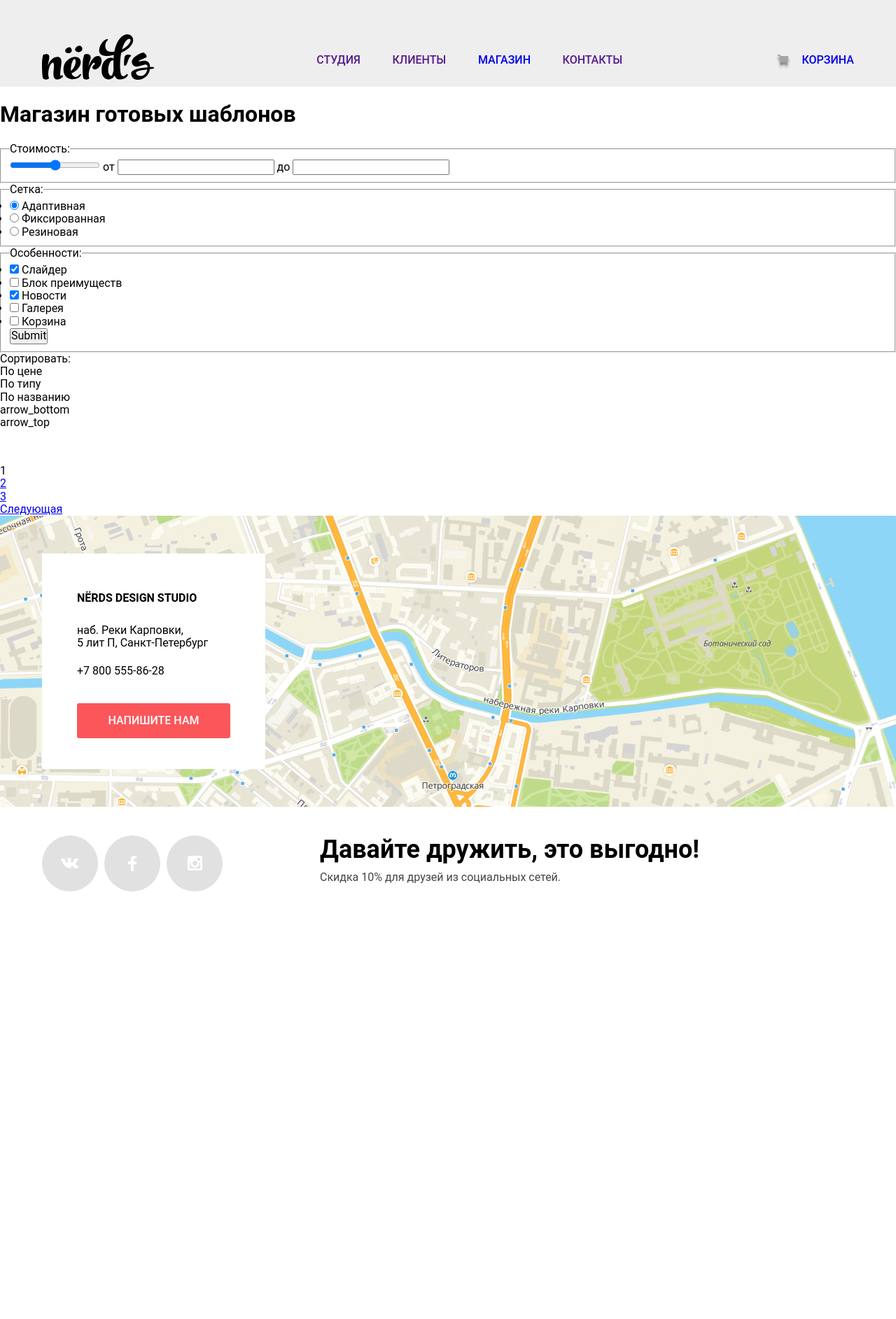
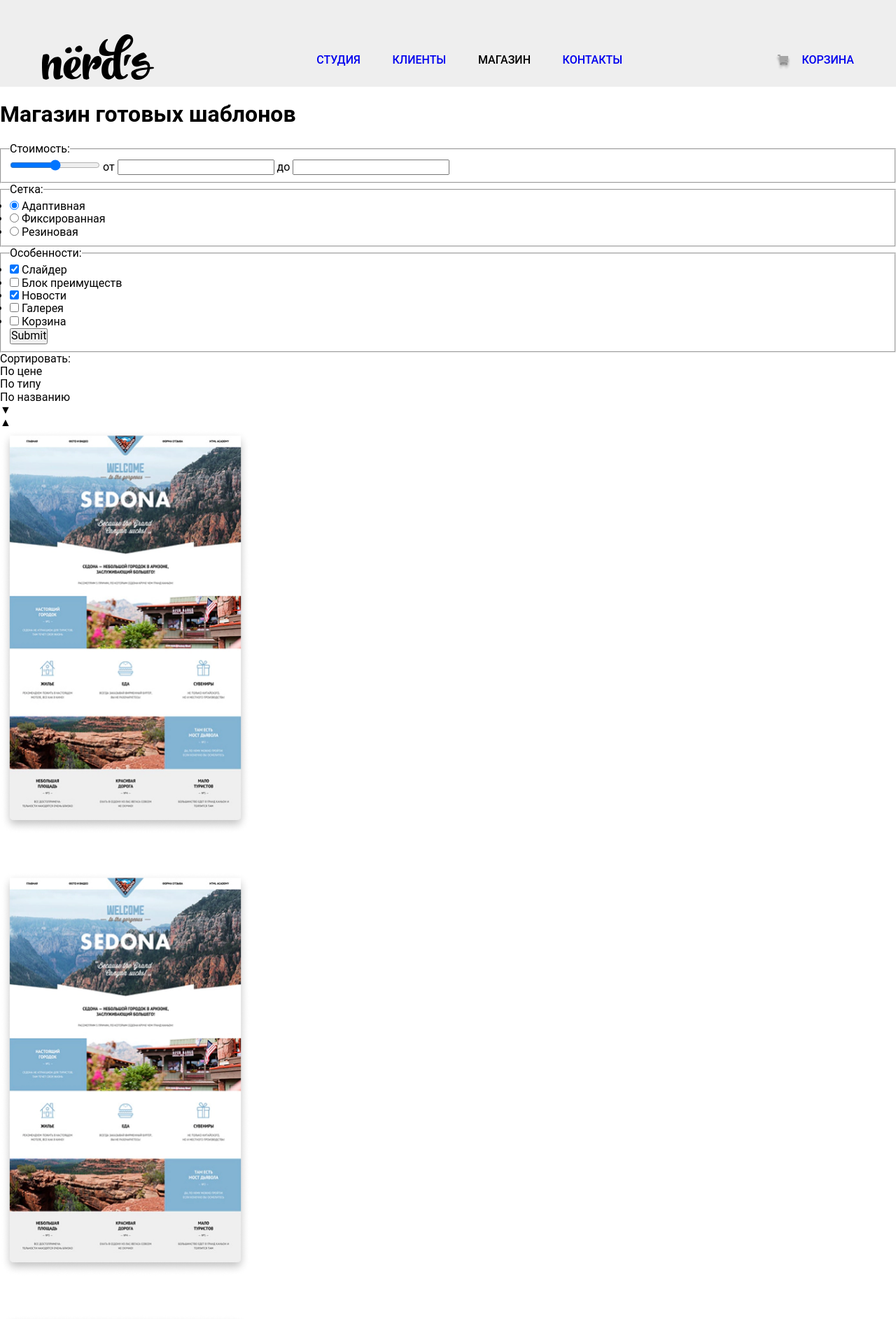
Before and after one commit to Mishelinus/nerds, a PHP site: page /catalog.html in a window 1280 px wide. Shown: the top 1885 px of the page at 70% size. Before the commit the page ends 1274 px from the top, so only its background shows below. Run offline with PHP 8.4, Linux system fonts and the light colour scheme; some web fonts are replaced.

Commit message:
добавил классы в catalog.html,+ мелкие правки

```diff
--- a/catalog.html
+++ b/catalog.html
@@ -3,11 +3,15 @@
 
 <head>
   <meta charset="utf-8">
-  <title>HTML Academy: {{projectTitle}}</title>
-  <!-- <link rel="apple-touch-icon" sizes="152x152" href="/apple-touch-icon.png"> -->
-  <link rel="icon" type="image/png" sizes="32x32" href="img/32.png">
-  <!-- <link rel="icon" type="image/png" sizes="16x16" href="/favicon-16x16.png"> -->
-  <!--  <link rel="manifest" href="/site.webmanifest"> -->
+  <title>HTML Academy: Интернет магазин «Nёrds»</title>
+  <link rel="icon" href="favicon.ico"> <!-- 32×32 -->
+  <link rel="apple-touch-icon" sizes="180x180" href="img/favicons/apple-touch-icon.png">
+  <link rel="icon" type="image/png" sizes="32x32" href="img/favicons/favicon-32x32.png">
+  <link rel="icon" type="image/png" sizes="16x16" href="img/favicons/favicon-16x16.png">
+  <link rel="manifest" href="manifest.webmanifest">
+  <link rel="mask-icon" href="img/favicons/safari-pinned-tab.svg" color="#5bbad5">
+  <meta name="msapplication-TileColor" content="#da532c">
+  <meta name="theme-color" content="#ffffff">
   <link rel="stylesheet" href="css/normalize.css">
   <link rel="stylesheet" href="css/fonts.css">
   <link rel="stylesheet" href="css/style.css">
@@ -97,38 +101,95 @@
       </form>
     </section>
     <section class="catalog">
-      <h2 class="visually-hidden">отсортированные шаблоны</h2>
-      <ul>
-        <li>Сортировать:</li>
-        <li>По цене</li>
-        <li>По типу</li>
-        <li>По названию</li>
-        <li>arrow_bottom</li>
-        <li>arrow_top</li>
-      </ul>
-      <ul>
-        <li>
-          <div class="catalog-item__head"></div>
-          <div class="catalog-item__img"></div>
-          <div class="catalog-item__descr">
-            <div class="catalog-item__title"></div>
-            <div class="catalog-item__text"></div>
-            <div class="catalog-item__btn btn">9 900 р</div>
+      <h2 class="visually-hidden">Каталог шаблонов</h2>
+      <div class="catalog__header">
+        <p class="catalog__title">Сортировать:</p>
+        <ul class="catalog__sort-type">
+          <li>По цене</li>
+          <li>По типу</li>
+          <li>По названию</li>
+        </ul>
+        <ul class="catalog__sort-direction">
+          <li class="sort-direction__item">&#9660;<span class="visually-hidden">сортировать по убыванию</span></li>
+          <li class="sort-direction__item"> &#9650;<span class="visually-hidden">сортировать по возрастанию</span>
+          </li>
+        </ul>
+      </div>
+      <ul class="catalog-list">
+        <li class="catalog-list__item">
+          <picture class="list-item__img">
+            <source type="image/webp" srcset="img/catalog/sedona.webp">
+            <img class="card-product__image" src="img/catalog/img-sedona1.jpg" alt="Sedona" width="358" height="578">
+          </picture>
+          <div class="list-item__descr">
+            <div class="list-item__title"></div>
+            <div class="list-item__text"></div>
+            <a class="list-item__btn btn" href="#">9 900 р</a>
+          </div>
+        </li>
+        <li class="catalog-list__item">
+          <picture class="list-item__img">
+            <source type="image/webp" srcset="img/catalog/sedona.webp">
+            <img class="card-product__image" src="img/catalog/img-sedona1.jpg" alt="Sedona" width="358" height="578">
+          </picture>
+          <div class="list-item__descr">
+            <div class="list-item__title"></div>
+            <div class="list-item__text"></div>
+            <a class="list-item__btn btn" href="#">9 900 р</a>
+          </div>
+        </li>
+        <li class="catalog-list__item">
+          <picture class="list-item__img">
+            <source type="image/webp" srcset="img/catalog/sedona.webp">
+            <img class="card-product__image" src="img/catalog/img-sedona1.jpg" alt="Sedona" width="358" height="578">
+          </picture>
+          <div class="list-item__descr">
+            <div class="list-item__title"></div>
+            <div class="list-item__text"></div>
+            <a class="list-item__btn btn" href="#">9 900 р</a>
+          </div>
+        </li>
+        <li class="catalog-list__item">
+          <picture class="list-item__img">
+            <source type="image/webp" srcset="img/catalog/sedona.webp">
+            <img class="card-product__image" src="img/catalog/img-sedona1.jpg" alt="Sedona" width="358" height="578">
+          </picture>
+          <div class="list-item__descr">
+            <div class="list-item__title"></div>
+            <div class="list-item__text"></div>
+            <a class="list-item__btn btn" href="#">9 900 р</a>
+          </div>
+        </li>
+        <li class="catalog-list__item">
+          <picture class="list-item__img">
+            <source type="image/webp" srcset="img/catalog/sedona.webp">
+            <img class="card-product__image" src="img/catalog/img-sedona1.jpg" alt="Sedona" width="358" height="578">
+          </picture>
+          <div class="list-item__descr">
+            <div class="list-item__title"></div>
+            <div class="list-item__text"></div>
+            <a class="list-item__btn btn" href="#">9 900 р</a>
+          </div>
+        </li>
+        <li class="catalog-list__item">
+          <picture class="list-item__img">
+            <source type="image/webp" srcset="img/catalog/sedona.webp">
+            <img class="card-product__image" src="img/catalog/img-sedona1.jpg" alt="Sedona" width="358" height="578">
+          </picture>
+          <div class="list-item__descr">
+            <div class="list-item__title"></div>
+            <div class="list-item__text"></div>
+            <a class="list-item__btn btn" href="#">9 900 р</a>
           </div>
         </li>
       </ul>
-      <ul>
+      <ul class="pagination">
         <li><a>1</a></li>
         <li><a href="#">2</a></li>
         <li><a href="#">3</a></li>
         <li><a href="#">Следующая</a></li>
       </ul>
     </section>
-
-
-
-
-
     <section class="map">
       <h2 class="visually-hidden"> Как нас найти</h2>
       <img src="img/footer/map.jpg" alt="карта" height="416">
--- a/css/style.css
+++ b/css/style.css
@@ -35,7 +35,7 @@ img {
   overflow: hidden;
   border: 0;
   padding: 0;
-  clip: rect(0 0 0 0);
+ clip: rect(0 0 0 0);
   clip-path: inset(50%);
   margin: -1px;
 }
@@ -403,7 +403,7 @@ button {
   padding: 49px 50px 0 50px;
 }
 .map-contact__title {
-  font-style: 18px;
+  font-size: 18px;
   font-weight: 700;
   line-height: 30px;
   color: var(--title-color);
--- a/index.html
+++ b/index.html
@@ -169,7 +169,7 @@
         <ul class="partners__items">
           <li class="partner__item">
             <a href="https://htmlacademy.ru/intensive/htmlcss" title="HTML и CSS. Профессиональная вёрстка сайтов"><img
-                src="img/partners/logo_htmlacademy.png" alt="Логотип Htmlacademy"></a>
+                src="img/partners/logo_htmlacademy.png?jpg" alt="Логотип Htmlacademy"></a>
           </li>
 
           <li class="partner__item">
```
Also changed, not shown: other parts of catalog.html (+14 -14 lines), img/catalog/img-sedona1.jpg (added), img/catalog/sedona.webp (added), 1 other file.
